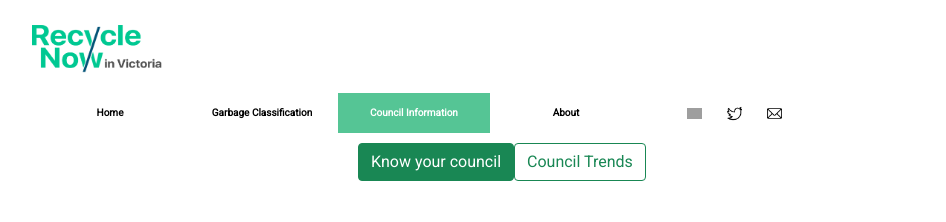
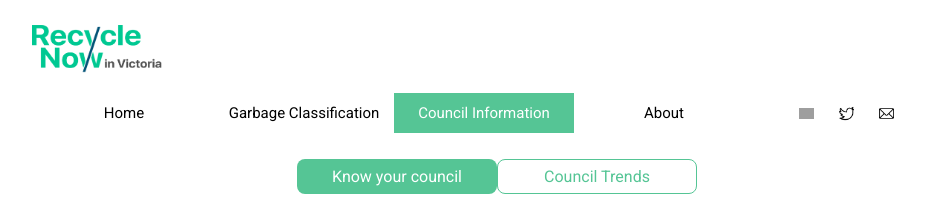
Before and after one commit to marcelo0410/RecyclingNowInVictoria, a React (Create React App) app: page /council in a window 1280 px wide. Shown: the top 222 px of the page, without its empty margins (150-1096 px from the left). Built offline with nearby package versions, Linux system fonts and the light colour scheme; no server answers; grey boxes are pictures that could not be loaded.

Commit message:
fix navbar layout and button layout

```diff
--- a/src/layout/nav.js
+++ b/src/layout/nav.js
@@ -9,9 +9,9 @@ export default class header extends Component {
     return (
       <div>
         <nav  aria-label="Ninth navbar example">
-          <div className="navbar" style={{height:"42px", marginLeft:"0px"}}>
+          <div className="navbar" style={{height:"42px"}}>
             <div>
-              <ul class="navbar-link" style={{fontSize:"10px", fontWeight:"bold"}}>
+              <ul class="navbar-link" style={{justifyContent:"space-evenly"}}>
                 <li>
                   <NavLink to="/home" activeStyle={{ backgroundColor:"#55C595",color: "white"}}>Home</NavLink>
                 </li>
--- a/src/layout/style.css
+++ b/src/layout/style.css
@@ -10,13 +10,15 @@
 .navbar{
     display: flex;
     justify-content: left;
+    height:"42px";
 }
 
 .navbar-link{
     display: flex;
-    font-size: 12px;
+    font-size: 15px;
     line-height: 40px;
     list-style-type: none;
+
 }
 
 .navbar-link a{
@@ -24,10 +26,15 @@
     text-decoration: none;
     color: black;
     background-color: white;
-    width: 152px;
+    width: 180px;
     padding: 0;
 
 }
+
+.navbar-link ul{
+    font-weight:"bold";
+}
+
 .navbar-link a:hover{
     background-color:#55C595;
     color: white;
--- a/src/pages/CouncilVis/SingleCouncil/singlecouncilcanvas.js
+++ b/src/pages/CouncilVis/SingleCouncil/singlecouncilcanvas.js
@@ -59,7 +59,7 @@ export default class singlecouncilcanvas extends PureComponent {
   render() {
     return (
       <div>
-          <h2 className='mt-5'>Getting to know your council</h2>
+          <h2 className='mt-4'>Getting to know your council</h2>
           <div style={{marginTop:"20px", textAlign:"left", marginLeft:"130px", fontSize:"17px", marginBottom:"10px"}}>Select council and category to see the trends...</div>
           <div style={{display:"flex", justifyContent:"space-evenly"}}>
             <select name="Council" id="council" onChange={this.updateCouncilAndCategory} value={this.state.councilOption}>
--- a/src/pages/CouncilVis/councilcanvas.js
+++ b/src/pages/CouncilVis/councilcanvas.js
@@ -21,10 +21,10 @@ export default class councilcanvas extends Component {
   }
   render() {
     return (
-      <div className='ms-4'>
-          <div className="mt-3">
-            <button type="button" onClick={this.showSingleCouncilComponent} className={this.state.show? "btn btn-success":"btn btn-outline-success"} >Know your council</button>
-            <button type="button" onClick={this.showCouncilsComponent} className={!this.state.show? "btn btn-success":"btn btn-outline-success"}>Council Trends</button>
+      <div className='ms-4 mt-3'>
+          <div className="mt-3" style={{display:"inline-block", marginRight:"10px"}}>
+            <button type="button" onClick={this.showSingleCouncilComponent} className={this.state.show? "btn-round btn-clicked":"btn-round btn-unclicked"}>Know your council</button>
+            <button type="button" onClick={this.showCouncilsComponent} className={!this.state.show? "btn-round btn-clicked":"btn-round btn-unclicked"}>Council Trends</button>
           </div>
           <div>
               {this.state.show}
--- a/src/pages/sortingcanvas.js
+++ b/src/pages/sortingcanvas.js
@@ -26,9 +26,9 @@ export default class sortingcanvas extends Component {
   render() {
     return (
       <div className='ms-4'>
-          <div className="mt-3">
-            <button type="button" onClick={this.showBinComponent} className={this.state.show? "btn btn-success":"btn btn-outline-success"} >Type of bins</button>
-            <button type="button" onClick={this.showWasteComponent} className={!this.state.show? "btn btn-success":"btn btn-outline-success"}>Garbage items</button>
+          <div className="mt-4">
+            <button type="button" onClick={this.showBinComponent} className={this.state.show? "btn-round btn-clicked":"btn-round btn-unclicked"} >Type of bins</button>
+            <button type="button" onClick={this.showWasteComponent} className={!this.state.show? "btn-round btn-clicked":"btn-round btn-unclicked"}>Garbage items</button>
           </div>
           <div>
               {this.state.show}
--- a/src/pages/style.css
+++ b/src/pages/style.css
@@ -36,30 +36,37 @@
 
 .btn-round{
     border-radius: 8px;
-    padding: 10px;
     text-align: center;
     width:200px;
     text-decoration: none;
     font-size: 16px;
     cursor: pointer;
-    letter-spacing: 2px;
+    height: 35px;
+
+    /* letter-spacing: 2px; */
 }
 
 .btn-clicked{
     background-color: #55C595; /* Green */
     color: white;
     border: none;
+    width: 200px;
+    text-align: center;
 }
 
 .btn-unclicked{
     background-color: white;
     color: #55C595;
+    border-width: 1px;
+    border-style: solid;
     border-color: #55C595;
+    width: 200px;
+    text-align: center;
 
 }
 
 .btn-round:focus{
-    width:170px;
+    width:200px;
 }
 .btn-round::before {
     content:attr(data-text);
```
